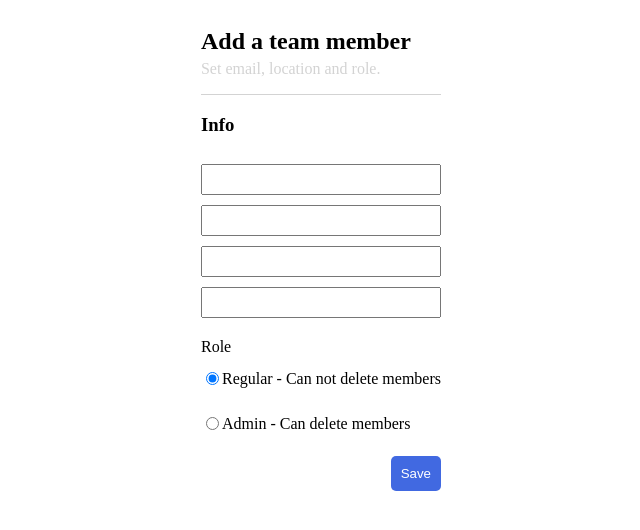
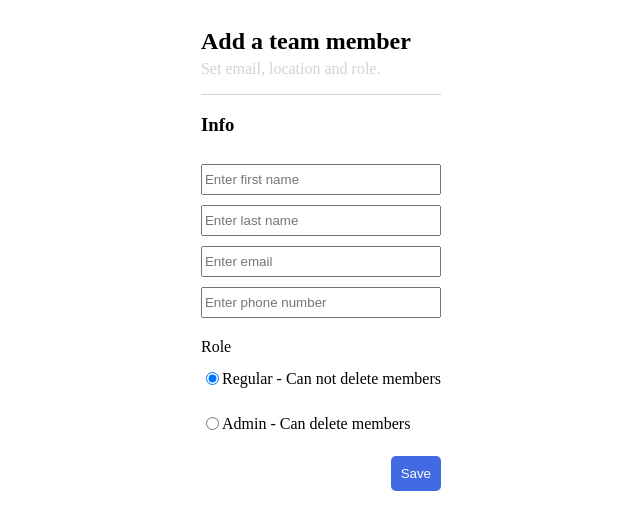
Before and after one commit to lhj1004ss/instawork, a Django app: page /add/ in a window 1280 px wide. Shown: the top 530 px of the page, without its empty margins (319-959 px from the left). Run offline with Django 4.2, Linux system fonts and the light colour scheme.

Commit message:
added placeholder

```diff
--- a/myEmployeeList/form.py
+++ b/myEmployeeList/form.py
@@ -8,3 +8,15 @@ class TeamMemberForm(ModelForm):
   class Meta:
     model = TeamMember
     fields = '__all__'
+
+  def __init__(self, *args, **kwargs):
+    super(TeamMemberForm, self).__init__(*args, **kwargs)
+
+    placeholders = {
+        'first_name': 'Enter first name',
+        'last_name': 'Enter last name',
+        'email': 'Enter email',
+        'phone_number': 'Enter phone number',
+    }
+    for field_name, placeholder in placeholders.items():
+        self.fields[field_name].widget.attrs['placeholder'] = placeholder
--- a/myEmployeeList/static/myEmployeeList/add.css
+++ b/myEmployeeList/static/myEmployeeList/add.css
@@ -18,9 +18,6 @@ body {
 .member-input-container input {
   height: 25px;
   margin-top: 10px;
-}
-.member-input-container input::placeholder {
-  color: lightgray;
 }
 .member-input-container label {
   display: none;
```
